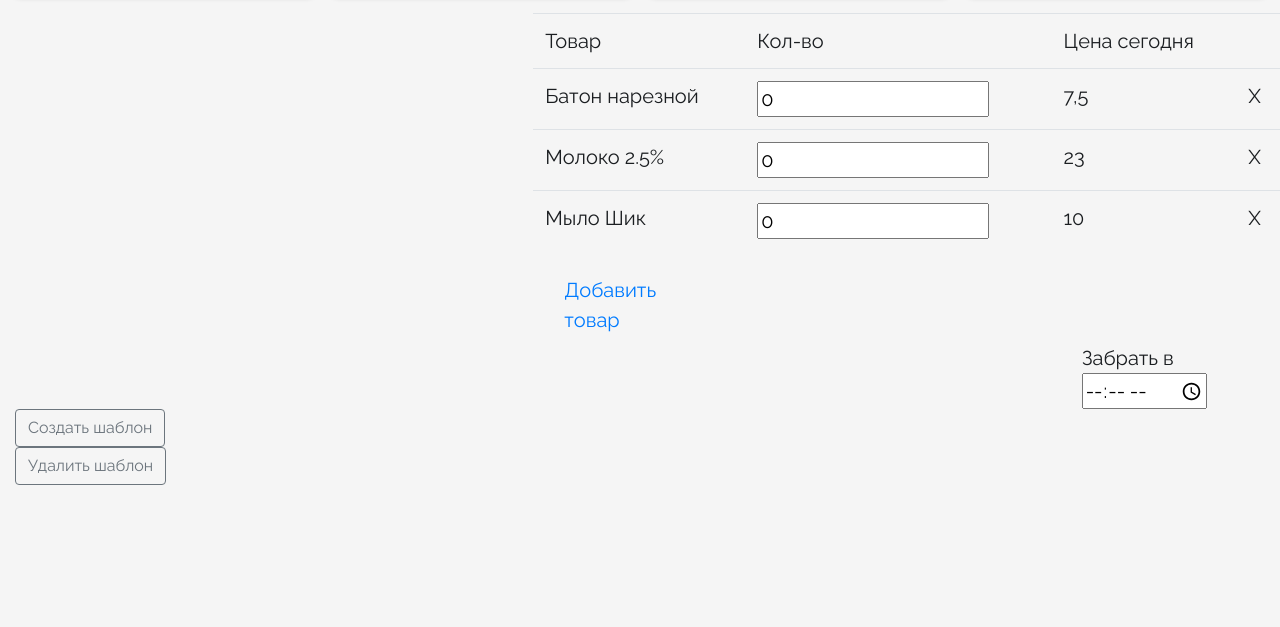
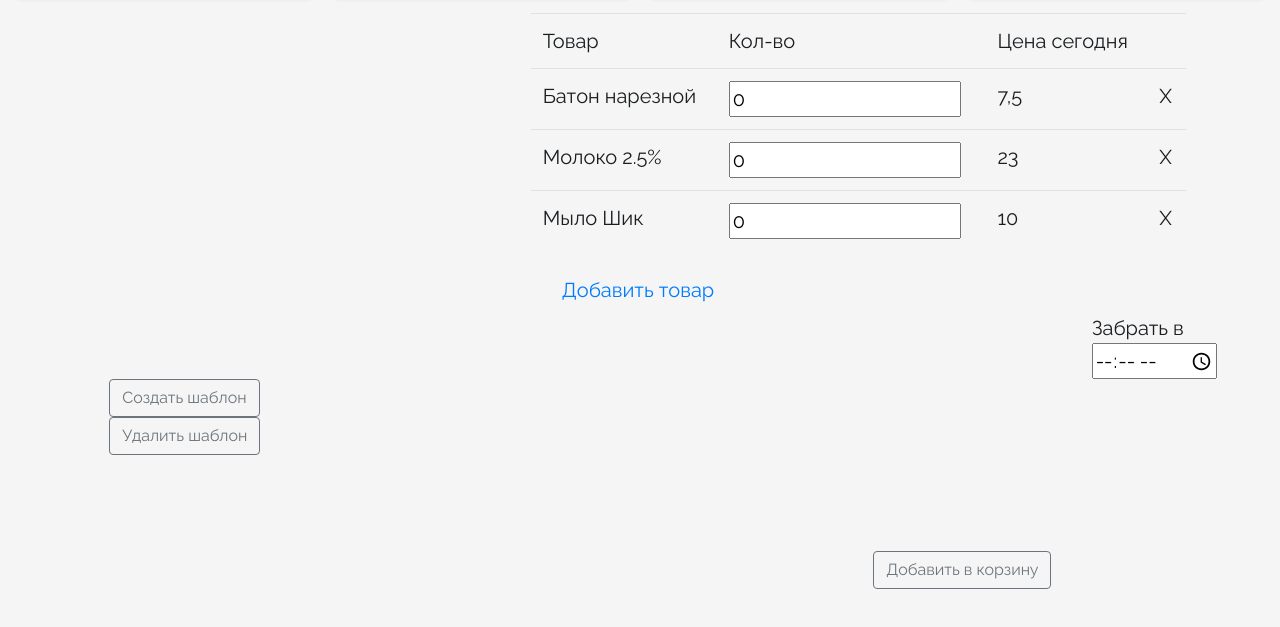
Before and after one commit to market-drive/market-drive-frontend, a plain HTML site: page templates/templates.html in a window 1280 px wide. Shown: the part 161-788 px from the top of the page. Drawn offline with Linux system fonts and the light colour scheme.

Commit message:
changed templates

```diff
--- /dev/null
+++ b/templates/additionally_style.css
@@ -0,0 +1,5 @@
+
+.btn-fixed {
+    position: fixed;
+    bottom: 50px;
+}
--- a/templates/templates.html
+++ b/templates/templates.html
@@ -6,6 +6,7 @@
     <meta http-equiv="X-UA-Compatible" content="ie=edge">
     <link rel="stylesheet" href="../Bootstrap/css/bootstrap.css">
     <link rel="stylesheet" href="../Bootstrap/css/font-awesome.min.css">
+    <link rel="stylesheet" href="additionally_style.css">
     <link rel="stylesheet" href="../style.css">
     <title>Market Drive</title>
 </head>
@@ -48,8 +49,8 @@
         </div>
     </header>
     <main>
-        <div>
-            <table class="table col-7 offset-5">
+        <div class="row">
+            <table class="table col-6 offset-5">
                     <thead>
                         <tr>
                             <td>Товар</td>
@@ -80,19 +81,27 @@
                     </tbody>
             </table>
         </div>
-        <div>
+            <div class="row">
                 <div class="col-2 offset-5">
                     <a class="nav-link" href="#" alt="">Добавить товар</a>
                 </div>
+            </div>
+            <div class="row">
                 <div class="col-2 offset-10">
                     <span>Забрать в</span><input type="time" name="time" />
                 </div>
             </div>
-        <div class="col-3">
+            <div class="row">
+                <div class="col-3 offset-1">
                     <button class="btn btn-outline-secondary my-2 my-sm-0">Создать шаблон</button>
                     <button class="btn btn-outline-secondary my-2 my-sm-0">Удалить шаблон</button>
                 </div>
-        <div></div>
+            </div>
+            <div class="row">
+                <div class="col-2 offset-8">
+                    <button class="btn-fixed btn btn-outline-secondary">Добавить в корзину</button>
+                </div>
+            </div>
     </main>
 </body>
 </html>
```
Lines whose indentation alone changed are shown as unchanged.
